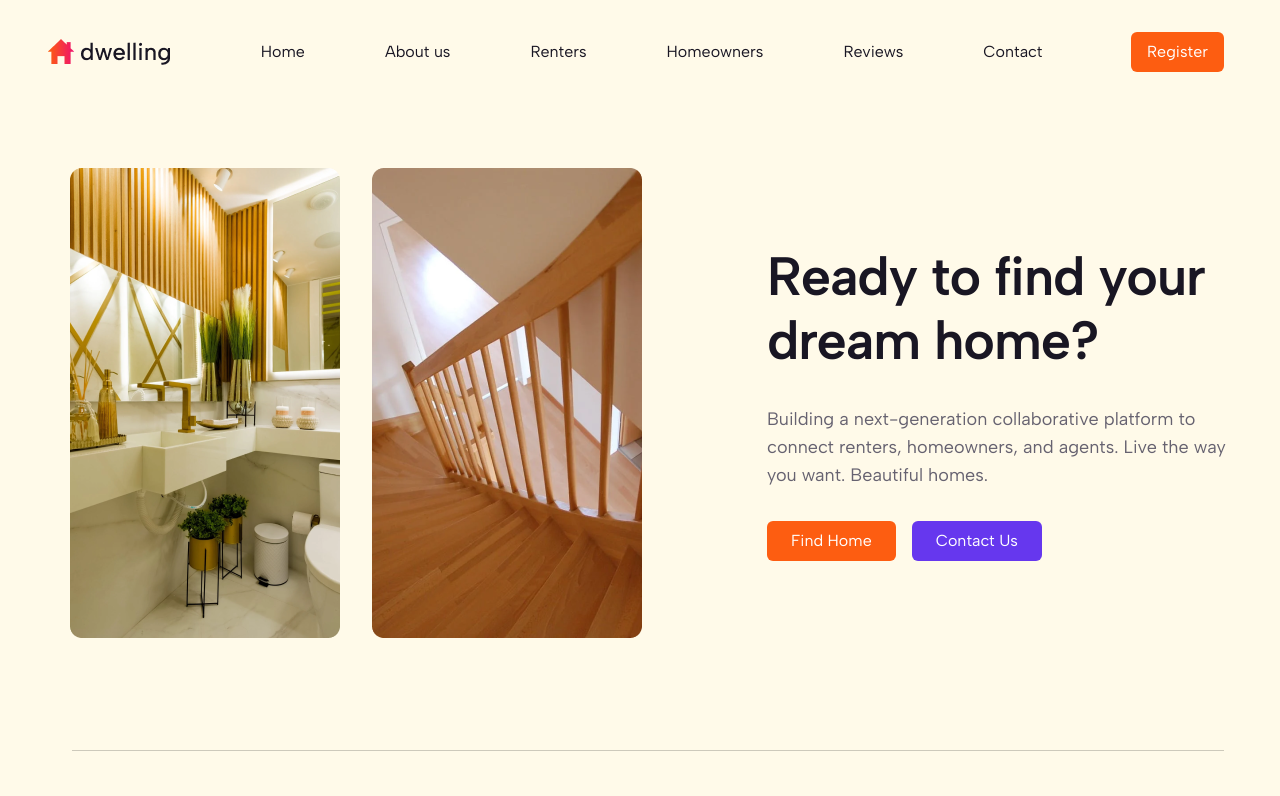
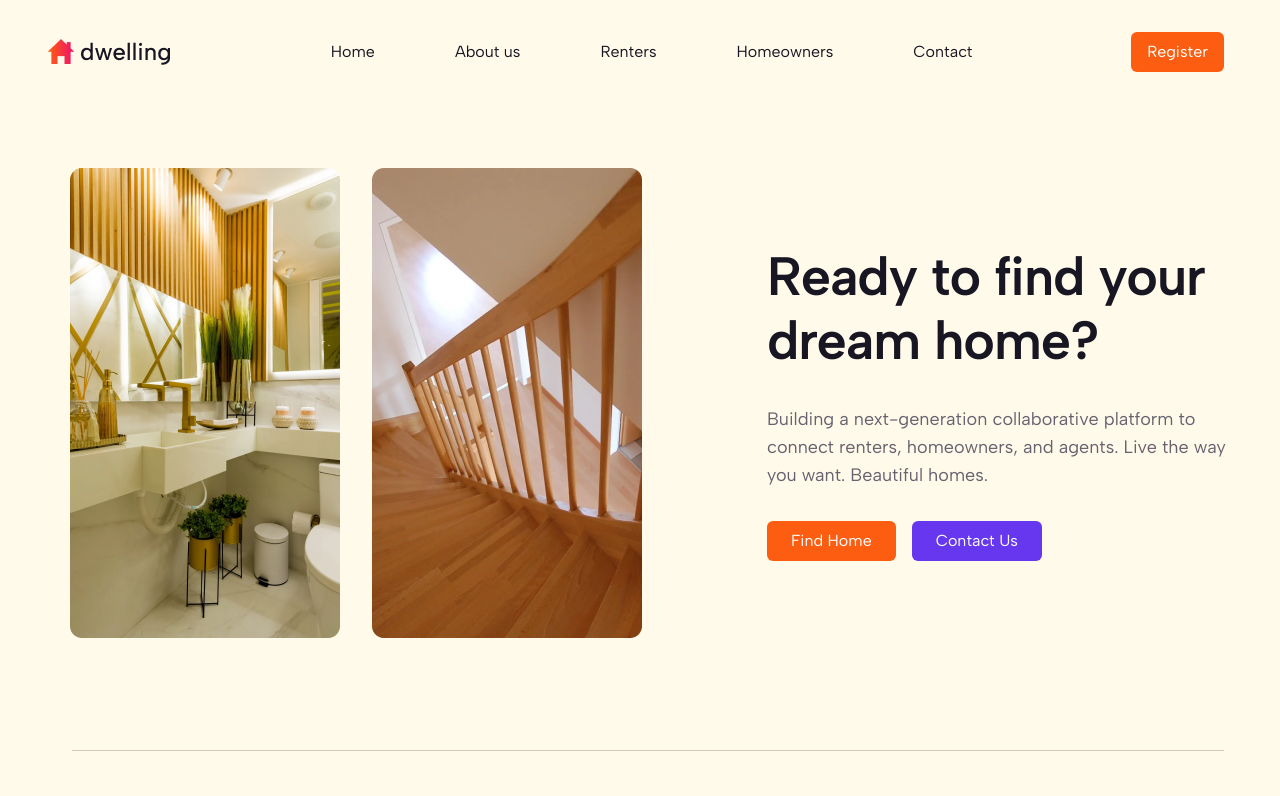
Before and after one commit to almondkiruthu/dwelling, a plain HTML site: page about.html in a window 1280 px wide. Shown: the top 796 px of the page. Drawn offline with Linux system fonts and the light colour scheme.

Commit message:
Modified the renters, about and homeoners markup

```diff
--- a/about.html
+++ b/about.html
@@ -28,7 +28,7 @@
             <li><a href="about.html">About us</a></li>
             <li><a href="renters.html">Renters</a></li>
             <li><a href="homeowners.html">Homeowners</a></li>
-            <li><a href="#reviews">Reviews</a></li>
+            <!-- <li><a href="#reviews">Reviews</a></li> -->
             <li><a href="#contact">Contact</a></li>
           </div>
           <li class="header__button__holder">
```
Also changed, not shown: homeowners.html (+1 -1 lines), renters.html (+1 -1 lines).
